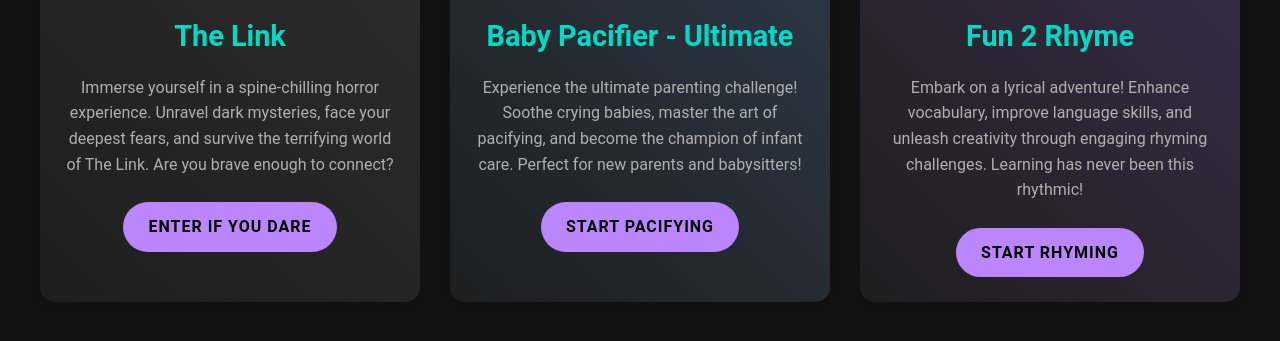
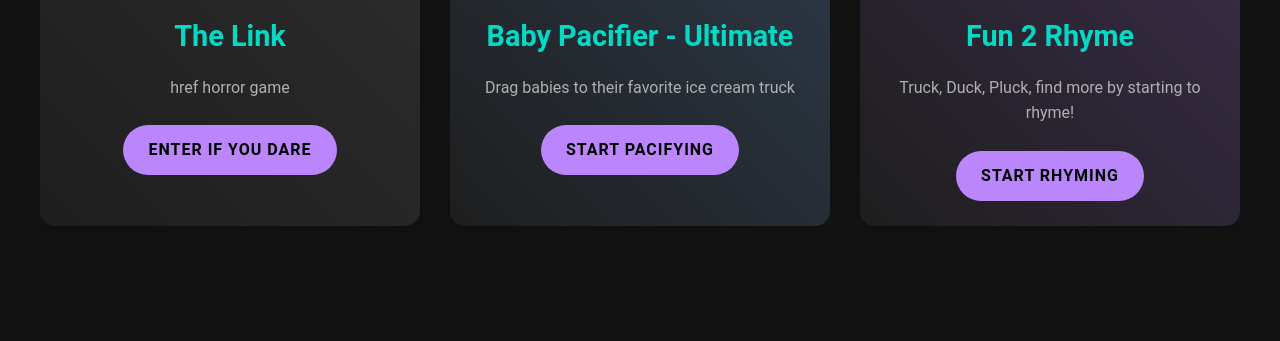
Before and after one commit to avnesas/avnesas.github.io, a plain HTML site: page index.html in a window 1280 px wide. Shown: the part 237-578 px from the top of the page. Drawn offline with Linux system fonts and the light colour scheme.

Commit message:
Update index.html

```diff
--- a/index.html
+++ b/index.html
@@ -1,5 +1,5 @@
 <html><head><base href="https://websim.ai" />
-<title>WebSim Gaming Hub: Diverse Gaming Experiences</title>
+<title>Avnesas Site</title>
 <style>
   body {
     font-family: 'Roboto', sans-serif;
@@ -91,20 +91,20 @@
       <div class="game-card horror">
         <div class="game-icon">👻</div>
         <h2>The Link</h2>
-        <p>Immerse yourself in a spine-chilling horror experience. Unravel dark mysteries, face your deepest fears, and survive the terrifying world of The Link. Are you brave enough to connect?</p>
-        <a href="https://websim.ai/the-link" class="cta-button">Enter if you dare</a>
+        <p>href horror game</p>
+        <a href="https://avnesas.github.io/The-Link/" class="cta-button">Enter if you dare</a>
       </div>
       <div class="game-card casual">
         <div class="game-icon">👶</div>
         <h2>Baby Pacifier - Ultimate</h2>
-        <p>Experience the ultimate parenting challenge! Soothe crying babies, master the art of pacifying, and become the champion of infant care. Perfect for new parents and babysitters!</p>
-        <a href="https://websim.ai/baby-pacifier-ultimate" class="cta-button">Start Pacifying</a>
+        <p>Drag babies to their favorite ice cream truck</p>
+        <a href="https://avnesas.github.io/BabyPacifierUltimate/" class="cta-button">Start Pacifying</a>
       </div>
       <div class="game-card educational">
         <div class="game-icon">🎵</div>
         <h2>Fun 2 Rhyme</h2>
-        <p>Embark on a lyrical adventure! Enhance vocabulary, improve language skills, and unleash creativity through engaging rhyming challenges. Learning has never been this rhythmic!</p>
-        <a href="https://websim.ai/fun-2-rhyme" class="cta-button">Start Rhyming</a>
+        <p>Truck, Duck, Pluck, find more by starting to rhyme!</p>
+        <a href="https://avnesas.github.io/FUn2rhyME/" class="cta-button">Start Rhyming</a>
       </div>
     </div>
   </div>
```
